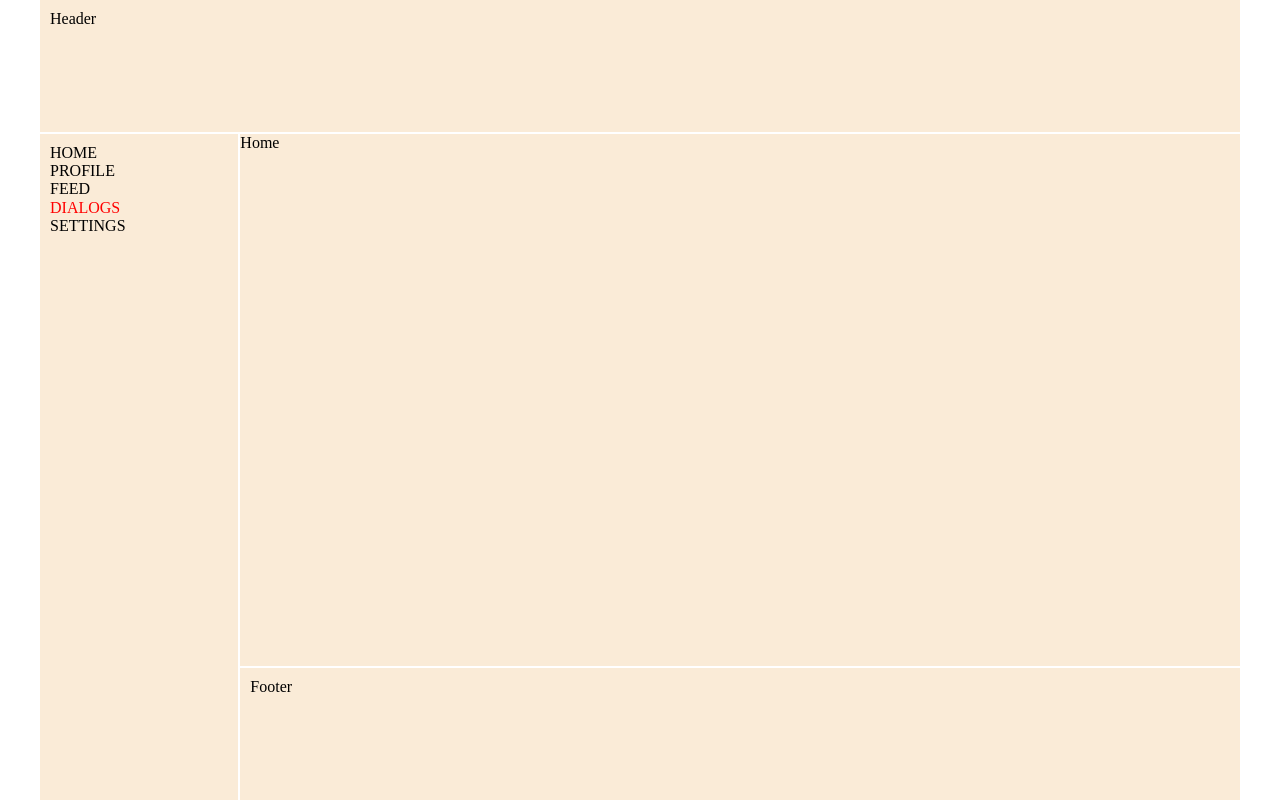
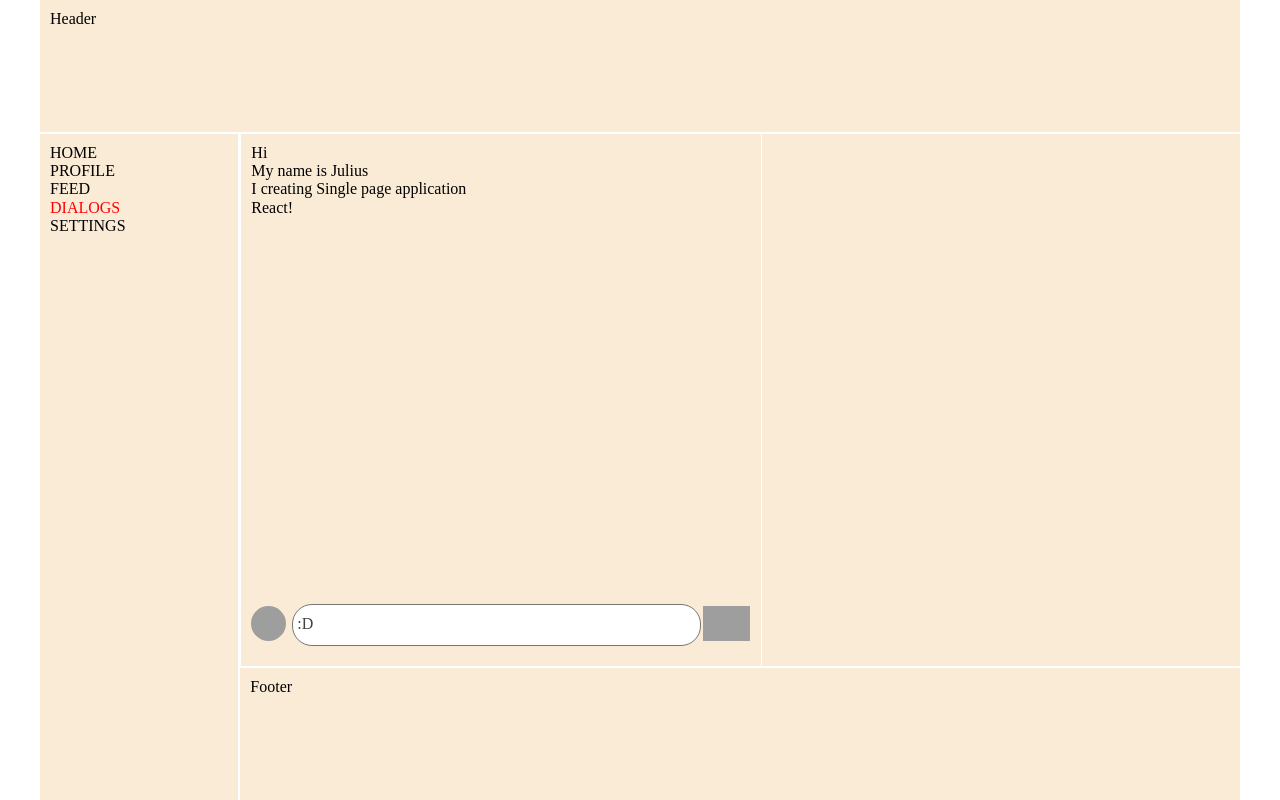
Before and after one commit to Jul1us5/React., a React (Create React App) app: page /dialogs in a window 1280 px wide. Built offline with nearby package versions, Linux system fonts and the light colour scheme; grey boxes are pictures that could not be loaded.

Commit message:
Container > dialogs.messages

```diff
--- a/src/App.js
+++ b/src/App.js
@@ -5,7 +5,7 @@ import Header from "./components/Header/Header";
 import Section from "./components/Section/Section";
 import Nav from "./components/Nav/Nav";
 import Footer from "./components/Footer/Footer";
-// import Dialogs from "./components/Dialogs/Dialogs";
+import Dialogs from "./components/Dialogs/Dialogs";
 import Profile from "./components/Profile/Profile";
 import Home from "./components/Home/Home";
 import Settings from "./components/Settings/Settings";
@@ -19,6 +19,7 @@ const App = (props) => {
         <Nav />
         <Home />
         {/* <Route path="/dialogs" render={ () => <Dialogs state={props.state} dispatch={props.dispatch}/>} /> */}
+        <Route path="/dialogs" render={ () => <Dialogs store={props.store}/>} />
         <Route path="/section" render={ () => <Section store={props.store}/>} />
         {/* <Route path="/section" render={ () => <Section state={props.state} dispatch={props.dispatch}/>} /> */}
         <Route path="/profile" render={ () => <Profile />} />
--- a/src/components/Dialogs/Dialogs.jsx
+++ b/src/components/Dialogs/Dialogs.jsx
@@ -1,13 +1,16 @@
 import React from "react";
 import style from "./Dialogs.module.scss";
-import Messages from "./messages";
+// import Messages from "./messages";
+import MessagesContainer from "./MessagesContainer";
 import Author from "./Author";
 
 const Dialogs = (props) => {
+  // console.log(props.state.getState().dialogs.authors);
   return (
     <section className={style.messages}>
-      <Author authors={props.state.dialogs.authors} />
-      <Messages messages={props.state.dialogs} dispatch={props.dispatch}/>
+      {/* <Author authors={props.state.dialogs.authors} /> */}
+      {/* <Messages messages={props.state.dialogs} dispatch={props.dispatch}/> */}
+      <MessagesContainer store={props.store}/>
     </section>
   );
 };
--- /dev/null
+++ b/src/components/Dialogs/MessagesContainer.js
@@ -0,0 +1,39 @@
+import React from "react";
+import Messages from "./messages";
+import {
+  createMessageAction,
+  updateMessageAction,
+} from "../../redux/dialogs-reducer";
+
+let MessagesContainer = (props) => {
+
+    // console.log(props.store.getState());
+
+//   let MessageDataElement = props.messages.messages.map((el, s) => (
+//     <Message text={el.text} key={s} />
+//   ));
+let state = props.store.getState();
+
+
+  let addMessage = () => {
+    props.store.dispatch(createMessageAction());
+  };
+
+  let onMessageChange = (text) => {
+    props.store.dispatch(updateMessageAction(text));
+  };
+
+  return (
+    <Messages newMessageText={onMessageChange} addMessage={addMessage} dialogs={state.dialogs} />
+  );
+};
+
+// const Message = (props) => {
+//   return (
+//     <div>
+//       <div>{props.text}</div>
+//     </div>
+//   );
+// };
+
+export default MessagesContainer;
--- a/src/components/Dialogs/messages.jsx
+++ b/src/components/Dialogs/messages.jsx
@@ -1,23 +1,27 @@
 import React from "react";
 import style from "./Dialogs.module.scss";
-import {
-  createMessageAction,
-  updateMessageAction,
-} from "../../redux/dialogs-reducer";
+// import {
+//   createMessageAction,
+//   updateMessageAction,
+// } from "../../redux/dialogs-reducer";
 
 let Messages = (props) => {
-  let MessageDataElement = props.messages.messages.map((el, s) => (
+
+  // console.log(props.dialogs.messages);
+
+  let MessageDataElement = props.dialogs.messages.map((el, s) => (
     <Message text={el.text} key={s} />
   ));
 
-  let addMessage = () => {
-    props.dispatch(createMessageAction());
+  let onAddMessage = () => {
+    props.addMessage();
   };
 
   let onMessageChange = (e) => {
     let text = e.target.value;
-    props.dispatch(updateMessageAction(text));
+    props.newMessageText(text);
   };
+  console.log(props.dialogs.newMessageText);
 
   return (
     <aside>
@@ -32,10 +36,11 @@ let Messages = (props) => {
         <textarea
           placeholder="Enter your message"
           className={style.comment}
-          value={props.messages.newMessageText}
+          value={props.dialogs.newMessageText}
+
           onChange={onMessageChange}
         />
-        <button onClick={addMessage}></button>
+        <button onClick={onAddMessage}></button>
       </div>
     </aside>
   );
--- a/src/components/Section/Post/Post.jsx
+++ b/src/components/Section/Post/Post.jsx
@@ -12,15 +12,13 @@ const Post = (props) => {
     <Posted value={el.text} key={i} />
   ));
 
-  let newPostElement = React.createRef();
-
   let onAddPost = () => {
     props.addPost();
     // props.dispatch(createPostAction());
   };
 
-  let onPostChange = () => {
-    let text = newPostElement.current.value;
+  let onPostChange = (e) => {
+    let text = e.target.value;
     props.newPostText(text);
     // props.dispatch(updatePostAction(text));
   };
@@ -28,7 +26,6 @@ const Post = (props) => {
   return (
     <div className={style.body}>
       <textarea
-        ref={newPostElement}
         onChange={onPostChange}
         className={style.comment}
         value={props.posts.newPostText}
```
Also changed, not shown: src/redux/store(CLOSED).js (renamed from src/redux/store.js).
